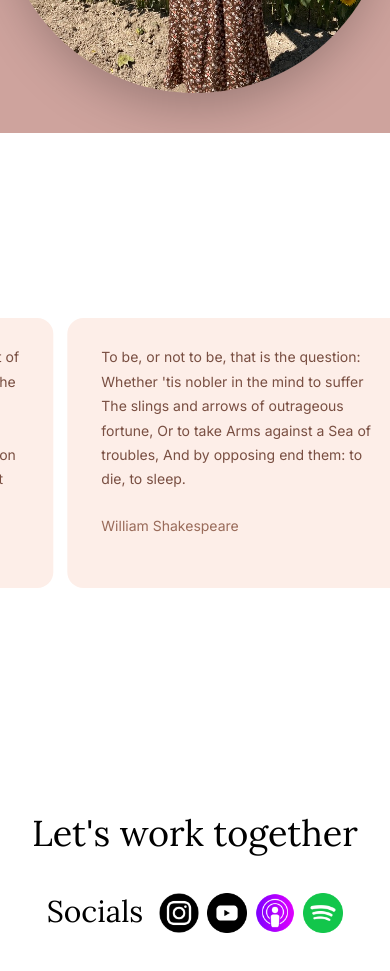
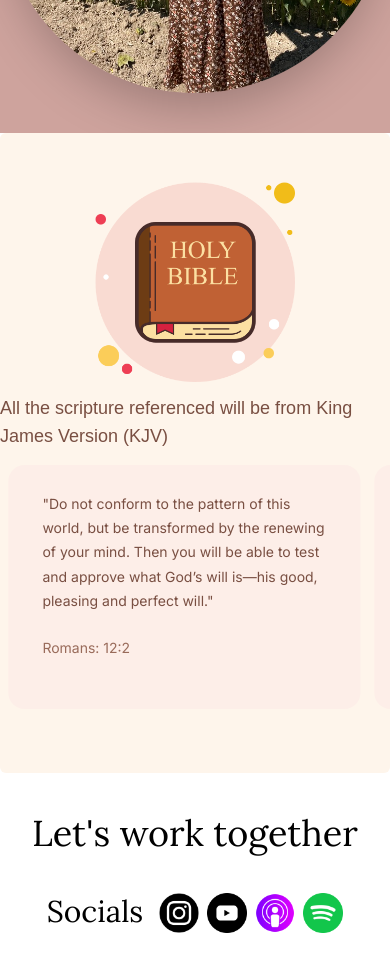
Before and after one commit to mlguels/calledoutofdarkness_podcast, a Next.js app: page / in a window 390 px wide. Shown: the part 3420-4391 px from the top of the page. Built offline with nearby package versions, Linux system fonts and the light colour scheme.

Commit message:
Updated bibleversus section

```diff
--- a/components/bible-verses.tsx
+++ b/components/bible-verses.tsx
@@ -1,48 +1,26 @@
 "use client";
 
-import React, { useEffect, useState } from "react";
+import React from "react";
+import Image from "next/image";
+
 import { InfiniteMovingCards } from "./ui/infinite-moving-cards";
+import { bibleVerses } from "@/constant/constants";
 
 export function BibleVerses() {
   return (
-    <div className="h-[40rem] rounded-md flex flex-col antialiased bg-white dark:bg-black dark:bg-grid-white/[0.05] items-center justify-center relative overflow-hidden">
-      <InfiniteMovingCards
-        items={testimonials}
-        direction="right"
-        speed="slow"
-      />
+    <div className="h-[40rem] rounded-md flex flex-col antialiased bg-cream items-center justify-center relative overflow-hidden">
+      <div className="flex flex-col gap-3 items-center bg-cream">
+        <Image
+          src="/images/bibleimage.png"
+          alt="Bible"
+          width={200}
+          height={200}
+        />
+        <p className="md:text-2xl text-lg font-marxiana text-brown-primary">
+          All the scripture referenced will be from King James Version (KJV)
+        </p>
+      </div>
+      <InfiniteMovingCards items={bibleVerses} direction="right" speed="slow" />
     </div>
   );
 }
-
-const testimonials = [
-  {
-    quote:
-      "It was the best of times, it was the worst of times, it was the age of wisdom, it was the age of foolishness, it was the epoch of belief, it was the epoch of incredulity, it was the season of Light, it was the season of Darkness, it was the spring of hope, it was the winter of despair.",
-    name: "Charles Dickens",
-    title: "A Tale of Two Cities",
-  },
-  {
-    quote:
-      "To be, or not to be, that is the question: Whether 'tis nobler in the mind to suffer The slings and arrows of outrageous fortune, Or to take Arms against a Sea of troubles, And by opposing end them: to die, to sleep.",
-    name: "William Shakespeare",
-    title: "Hamlet",
-  },
-  {
-    quote: "All that we see or seem is but a dream within a dream.",
-    name: "Edgar Allan Poe",
-    title: "A Dream Within a Dream",
-  },
-  {
-    quote:
-      "It is a truth universally acknowledged, that a single man in possession of a good fortune, must be in want of a wife.",
-    name: "Jane Austen",
-    title: "Pride and Prejudice",
-  },
-  {
-    quote:
-      "Call me Ishmael. Some years ago—never mind how long precisely—having little or no money in my purse, and nothing particular to interest me on shore, I thought I would sail about a little and see the watery part of the world.",
-    name: "Herman Melville",
-    title: "Moby-Dick",
-  },
-];
```
